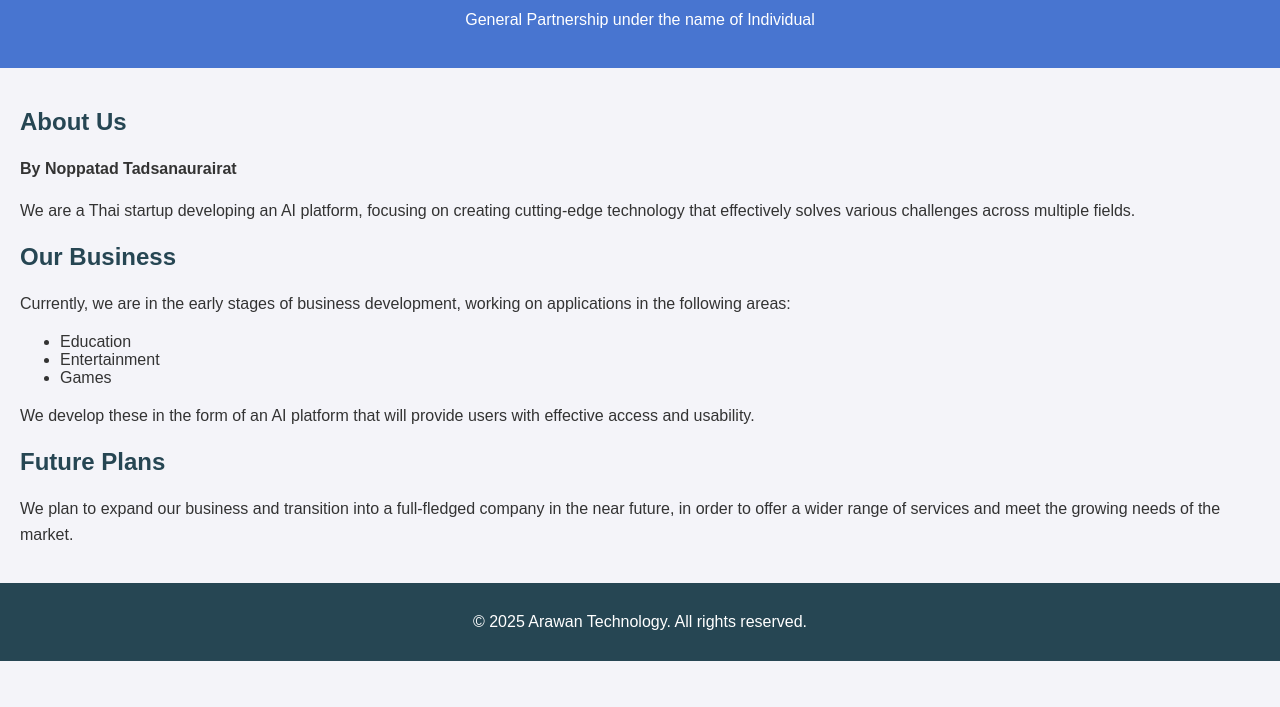
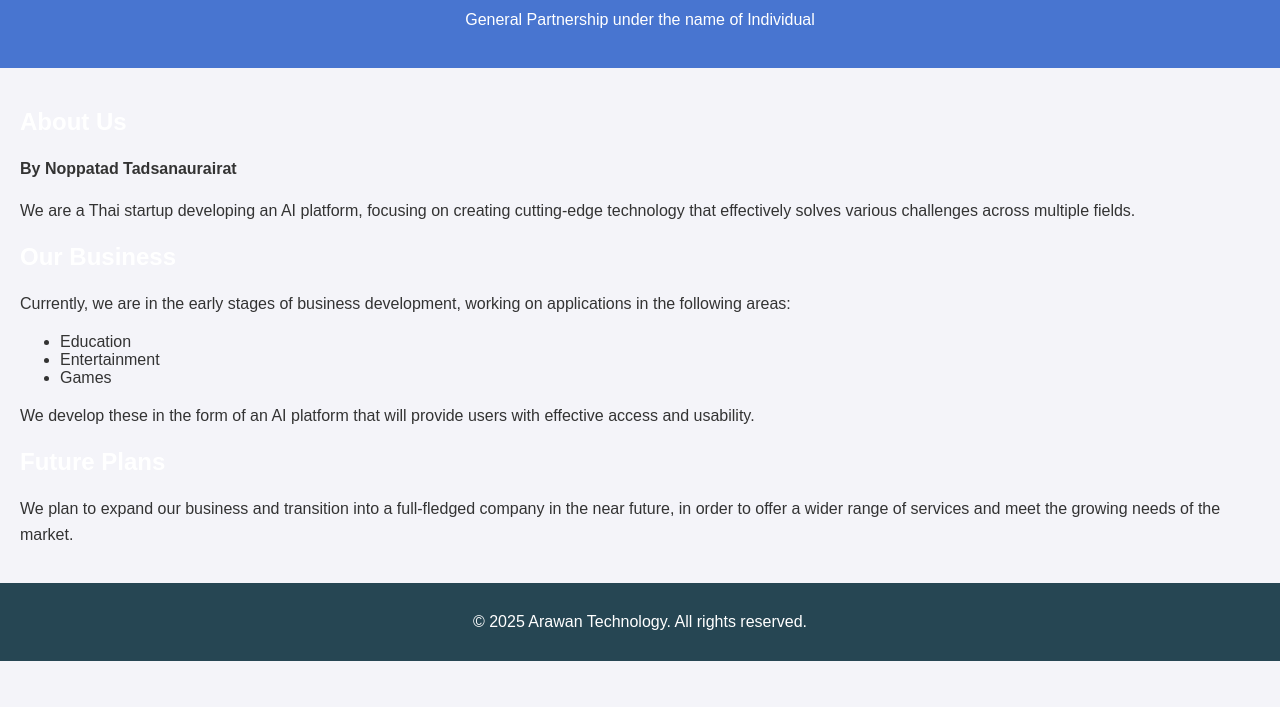
Before and after one commit to ARAWANS/arawans.github.io, a plain HTML site: page index.html in a window 1280 px wide. Shown: the part 93-800 px from the top of the page. Drawn offline with Linux system fonts and the light colour scheme.

Commit message:
Update index.html

```diff
--- a/index.html
+++ b/index.html
@@ -22,7 +22,7 @@
             padding: 20px;
         }
         h1, h2 {
-            color: #264653;
+            color: white;
         }
         p {
             line-height: 1.6;
```
